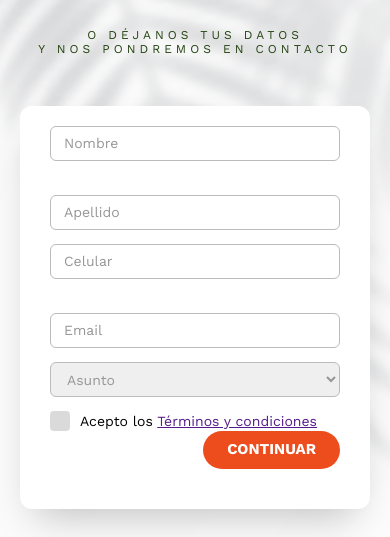
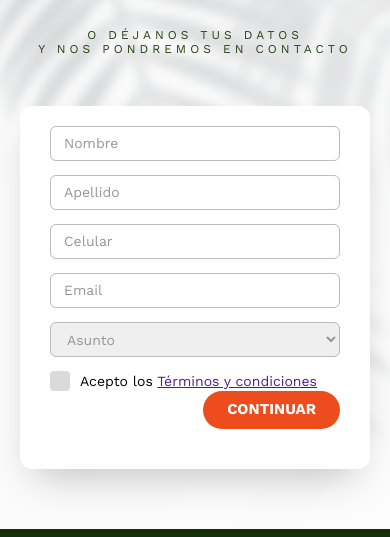
Before and after one commit to Juan-David-Reyes/Fedepalma_conferencia_internacional, a plain HTML site: page contactanos.html in a window 390 px wide. Shown: the part 1740-2277 px from the top of the page. Drawn offline with nearby package versions, Linux system fonts and the light colour scheme.

Commit message:
ajuste estilos

```diff
--- a/sass/style.scss
+++ b/sass/style.scss
@@ -2303,6 +2303,7 @@ footer {
     }
     .cont_input_x2{
         grid-template-columns: 1fr;
+        gap: 0;
     }
     .c_slider_mapa{
         padding: 0 25px;
```
Also changed, not shown: css/style.css, css/style.min.css, 3 other files.
